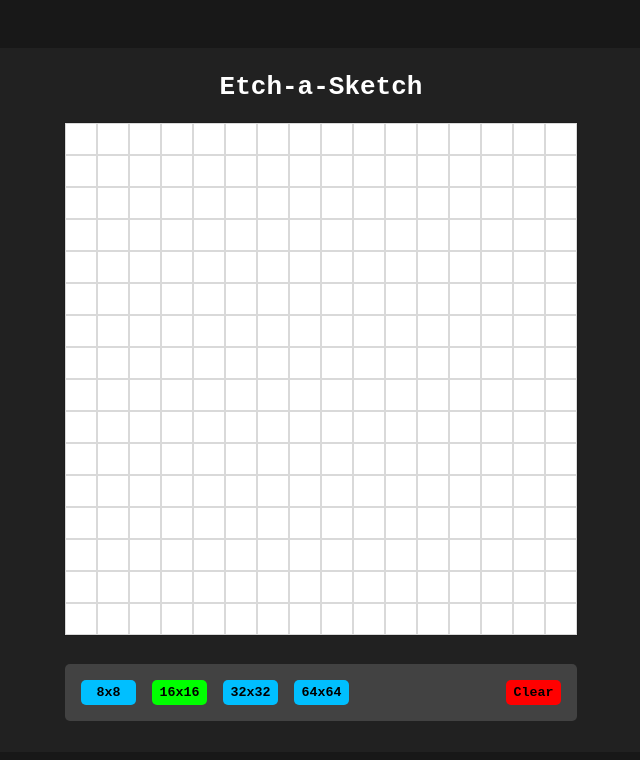
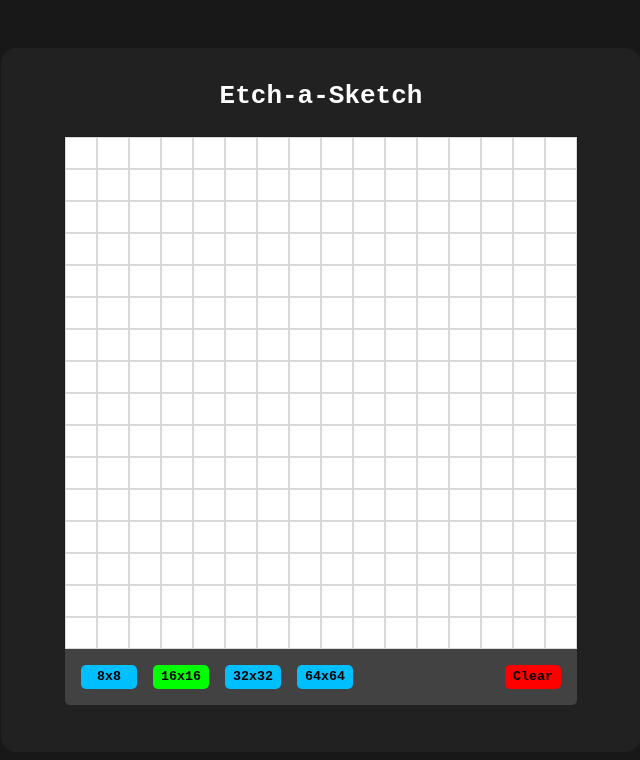
Before and after one commit to aubratt/etch-a-sketch, a plain HTML site: page index.html in a window 1280 px wide. Shown: the whole page, without its empty margins (319-959 px from the left). Drawn offline with Linux system fonts and the light colour scheme.

Commit message:
Change (most) size units to rem instead of px

```diff
--- a/index.html
+++ b/index.html
@@ -9,7 +9,9 @@
     </head>
     <body>
         <div id="etch-a-sketch">
-            <h1>Etch-a-Sketch</h1>
+            <div id="title">
+                <h1>Etch-a-Sketch</h1>
+            </div>
             <div id="grid"></div>
             <div id="options">
                 <div id="options-left">
--- a/styles.css
+++ b/styles.css
@@ -9,28 +9,39 @@ body {
 }
 
 #etch-a-sketch {
+    box-sizing: border-box;
     display: flex;
     flex-direction: column;
     justify-content: center;
     align-items: center;
-    gap: 28px;
     background-color: #212121;
-    border-radius: 15px;
-    width: 704px;
-    height: 704px;
+    border-radius: 1rem;
+    width: 40rem;
+    height: 44rem;
     margin: auto;
 }
 
+#title {
+    box-sizing: border-box;
+    display: flex;
+    align-items: center;
+    justify-content: center;
+    width: 32rem;
+    height: 2rem;
+    padding-bottom: 2.5rem;
+}
+
 h1 {
-    margin: -8px;
+    margin: 0;
 }
 
 #grid {
     display: flex;
     flex-wrap: wrap;
     border: 1px solid rgb(0, 0, 0, 0.15);
-    width: 512px;
-    height: 512px;
+    border-bottom: none;
+    width: 32rem;
+    height: 32rem;
 }
 
 #options {
@@ -38,20 +49,22 @@ h1 {
     display: flex;
     justify-content: space-between;
     background-color: #424242;
-    border-radius: 5px;
-    width: 512px;
-    padding: 16px;
+    border-bottom-left-radius: 5px;
+    border-bottom-right-radius: 5px;
+    width: 32rem;
+    height: 3.5rem;
+    padding: 1rem;
 }
 
 #options-left {
     display: flex;
-    gap: 16px;
+    gap: 1rem;
 }
 
 button {
     cursor: pointer;
-    width: 55px;
-    height: 25px;
+    width: 3.5rem;
+    height: 1.5rem;
     border: none;
     border-radius: 5px;
     font-family: monospace;
```
